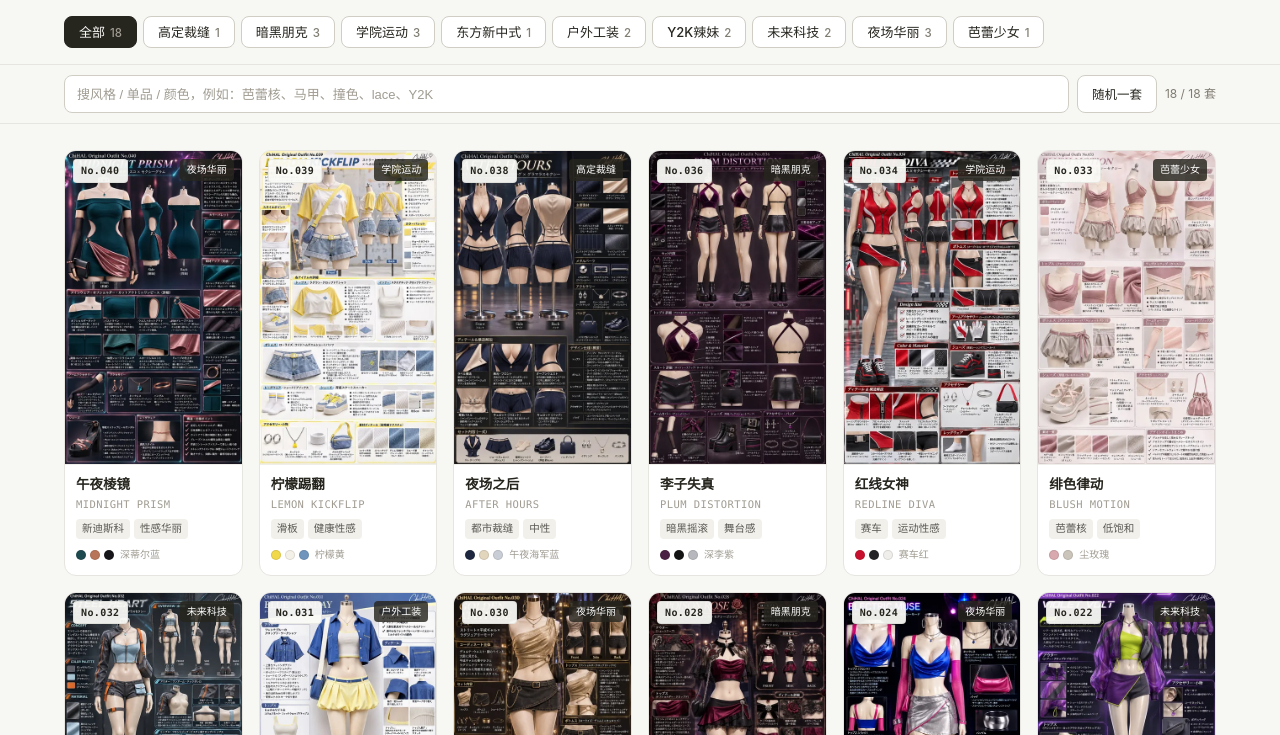
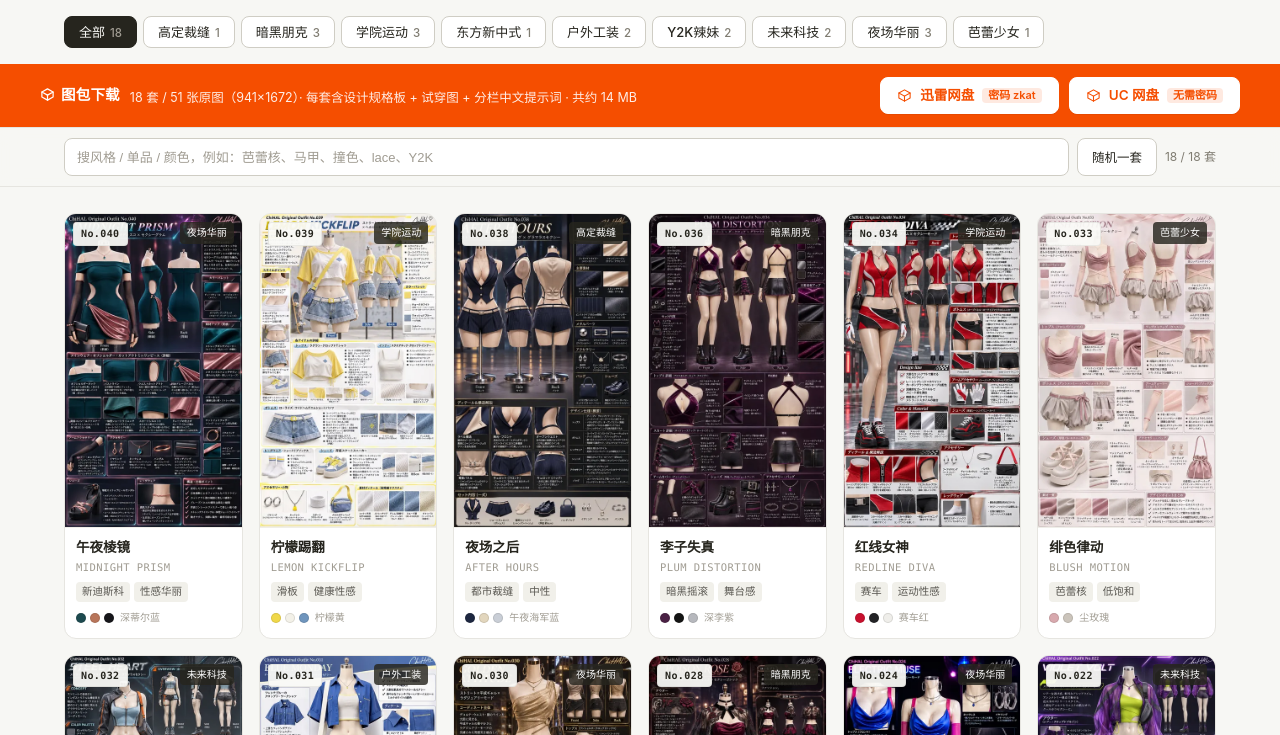
Before and after one commit to sleepy-zone/outfit-db-cn, a plain HTML site: page index.html in a window 1280 px wide. Shown: the part 65-800 px from the top of the page. Drawn offline with Linux system fonts and the light colour scheme.

Commit message:
feat: 顶部图包下载条（迅雷 / UC）+ 页脚入口

```diff
--- a/assets/style.css
+++ b/assets/style.css
@@ -238,3 +238,40 @@ footer .links{margin:0 0 18px;display:flex;gap:8px;flex-wrap:wrap;align-items:ce
   h1 span{display:block;margin:8px 0 0;font-size:12px;white-space:normal}
   #count{margin-left:0;width:100%}
 }
+
+/* ---------- 图包下载条（醒目版） ---------- */
+.dl-bar{background:var(--accent);color:#fff}
+.dl-bar-in{display:flex;align-items:center;gap:16px;flex-wrap:wrap;padding:13px 0}
+.dl-bar-txt{display:flex;align-items:baseline;gap:10px;flex-wrap:wrap;min-width:0;flex:1 1 360px}
+.dl-bar-txt b{font-size:14.5px;font-weight:700;letter-spacing:.2px;display:inline-flex;align-items:center;gap:6px}
+.dl-bar-txt b .ico{width:15px;height:15px;stroke-width:1.9}
+.dl-bar-txt span{font-size:12.5px;color:rgba(255,255,255,.9);line-height:1.5}
+.dl-bar-acts{display:flex;gap:10px;flex-wrap:wrap;margin-left:auto}
+.dl-big{
+  display:inline-flex;align-items:center;gap:8px;
+  background:#fff;color:var(--accent);border-radius:var(--r-md);
+  padding:10px 16px;font-size:13.5px;font-weight:600;line-height:1;
+  border:1px solid #fff;text-decoration:none;
+  transition:transform .12s ease,box-shadow .12s ease;
+  box-shadow:0 1px 0 rgba(0,0,0,.06);
+}
+.dl-big:hover{transform:translateY(-1px);box-shadow:0 6px 16px rgba(0,0,0,.16);text-decoration:none}
+.dl-big .ico{width:15px;height:15px;margin:0}
+.dl-big em{
+  font-style:normal;font-size:11px;font-weight:600;
+  background:rgba(245,78,0,.12);color:var(--accent);
+  padding:2px 6px;border-radius:4px;white-space:nowrap;
+}
+.links .btn.dl-foot{border-color:var(--accent);color:var(--accent);font-weight:600}
+.links .btn.dl-foot:hover{border-color:var(--accent-active);color:var(--accent-active)}
+@media (max-width:760px){
+  .dl-bar-in{padding:12px 0;gap:10px}
+  .dl-bar-acts{width:100%;margin-left:0}
+  .dl-big{flex:1 1 0;justify-content:center;padding:11px 10px;font-size:13px}
+}
+@media (max-width:640px){
+  .dl-bar-txt{flex:1 1 100%}
+  .dl-big{flex:1 1 100%;justify-content:flex-start}
+  .dl-big em{display:inline-block}
+  .dl-bar-txt span{font-size:11.5px}
+}
--- a/index.html
+++ b/index.html
@@ -5,7 +5,7 @@
 <meta name="viewport" content="width=device-width,initial-scale=1">
 <title>服装提示词库 · ChiHAL 精选（18 套 · 中文）</title>
 <meta name="description" content="AI 服装设计师 ChiHAL（@chihal_ai0509）的 18 套精选设计：设计规格板 + 试穿效果 + 可逐条复制的服装提示词（中文整理）。">
-<link rel="stylesheet" href="assets/style.css?v=3">
+<link rel="stylesheet" href="assets/style.css?v=5">
 </head>
 <body>
 <header><div class="wrap">
@@ -20,6 +20,7 @@
             <li><b>怎么用</b>：点开任意一套 → 右侧提示词按「上装 / 下装 / 腿部 / 鞋履 / 配饰 / 材质与细节」分栏，可整段复制，也可只复制喜欢的那一栏，替换掉自己提示词里对应的服装段落。</li>
             <li><b>能直接出图吗</b>：提示词只描述<b>衣服</b>，不含人物、模型、seed。要出图请把它拼到你自己的角色提示词后面；想要人物一致性，把服装段落当「可变行」，人物段落保持不变。</li>
             <li><b>规格板</b>：弹窗左上角可以切换「规格板 / 试穿图」。规格板适合喂给模型做结构参考，也适合当设计拆解的读材料。</li>
+            <li><b>图包</b>：顶部橙色条里两个网盘任选，内容相同——18 套原图 + 每套的中文提示词，按 No. 分目录。</li>
             <li><b>来源</b>：全部来自 <a href="https://x.com/chihal_ai0509" target="_blank" rel="noopener">@chihal_ai0509</a> 的公开推文，本站只做中文整理与检索，原图请到原帖获取。</li>
           </ul>
         </div>
@@ -28,7 +29,26 @@
     </div>
   </div>
   <nav class="nav" id="nav"></nav>
-</div></header>
+</div>
+<div class="dl-bar">
+  <div class="wrap dl-bar-in">
+    <div class="dl-bar-txt">
+      <b><svg class="ico" viewBox="0 0 24 24" aria-hidden="true"><path d="M21 8 12 3 3 8l9 5 9-5Z"/><path d="M3 8v8l9 5 9-5V8"/><path d="M12 13v8"/></svg>图包下载</b>
+      <span>18 套 / 51 张原图（941×1672）· 每套含设计规格板 + 试穿图 + 分栏中文提示词 · 共约 14 MB</span>
+    </div>
+    <div class="dl-bar-acts">
+      <a class="dl-big" href="https://pan.xunlei.com/s/VP6tXXOv4pc6uiTeJ_irQOM_A1?pwd=zkat" target="_blank" rel="noopener" data-dl="xunlei">
+        <svg class="ico" viewBox="0 0 24 24" aria-hidden="true"><path d="M21 8 12 3 3 8l9 5 9-5Z"/><path d="M3 8v8l9 5 9-5V8"/><path d="M12 13v8"/></svg>
+        迅雷网盘<em>密码 zkat</em>
+      </a>
+      <a class="dl-big" href="https://drive.uc.cn/s/46163a3645e14" target="_blank" rel="noopener" data-dl="uc">
+        <svg class="ico" viewBox="0 0 24 24" aria-hidden="true"><path d="M21 8 12 3 3 8l9 5 9-5Z"/><path d="M3 8v8l9 5 9-5V8"/><path d="M12 13v8"/></svg>
+        UC 网盘<em>无需密码</em>
+      </a>
+    </div>
+  </div>
+</div>
+</header>
 
 <div class="tools"><div class="wrap"><div id="toolbar"></div></div></div>
 
@@ -41,6 +61,8 @@
     <a class="btn" href="https://x.com/chihal_ai0509/status/2123381494806667271" target="_blank" rel="noopener">最新一套（No.038）↗</a>
     <a class="btn" href="https://x.com/chihal_ai0509/media" target="_blank" rel="noopener">作者图集 ↗</a>
     <a class="btn" href="https://github.com/sleepy-zone/outfit-db-cn" target="_blank" rel="noopener">GitHub 仓库 ↗</a>
+    <a class="btn dl-foot" href="https://pan.xunlei.com/s/VP6tXXOv4pc6uiTeJ_irQOM_A1?pwd=zkat" target="_blank" rel="noopener">图包 · 迅雷（zkat）↗</a>
+    <a class="btn dl-foot" href="https://drive.uc.cn/s/46163a3645e14" target="_blank" rel="noopener">图包 · UC ↗</a>
   </div>
   <b>素材来源</b>：ChiHAL／AI服飾デザイナー（<a href="https://x.com/chihal_ai0509" target="_blank" rel="noopener">@chihal_ai0509</a>）。本站为个人使用的中文检索界面，只保留缩略图，原图与原帖请通过页面链接跳转获取。<br>
   <b>说明</b>：提示词由作者日文原文整理、分栏并译成中文，未改动技术细节；如有出入以原帖为准。
```
